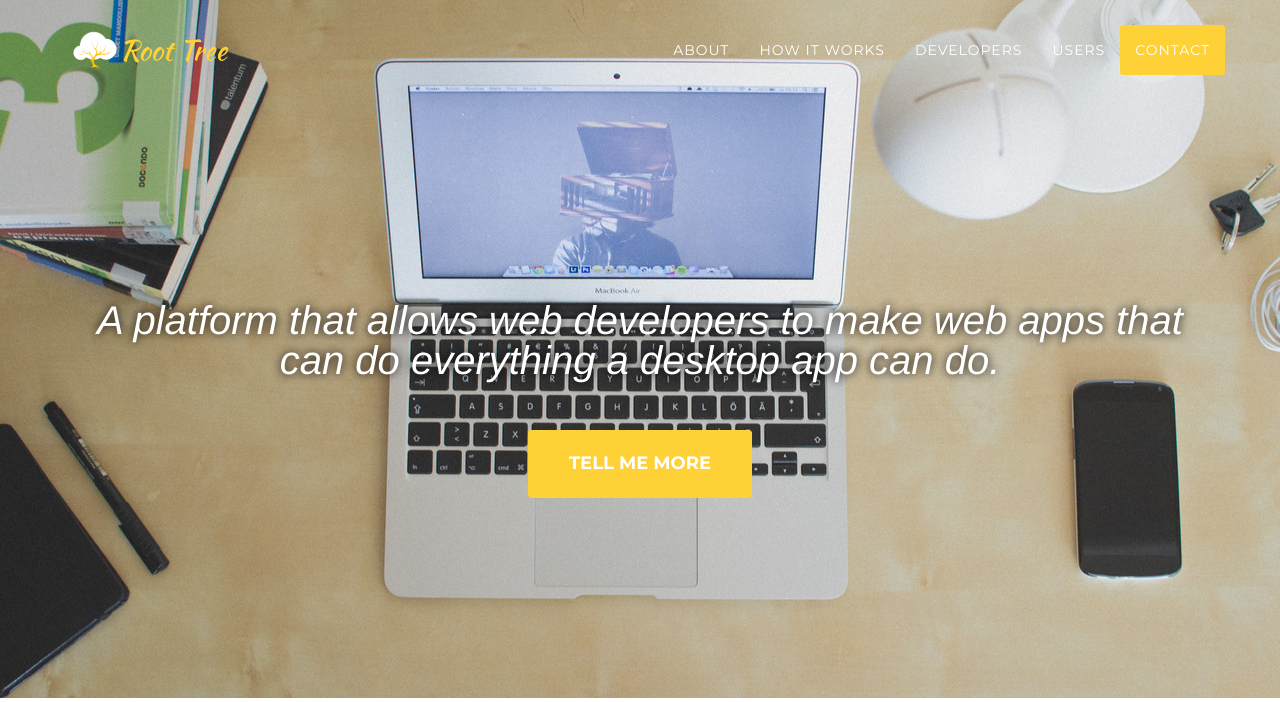
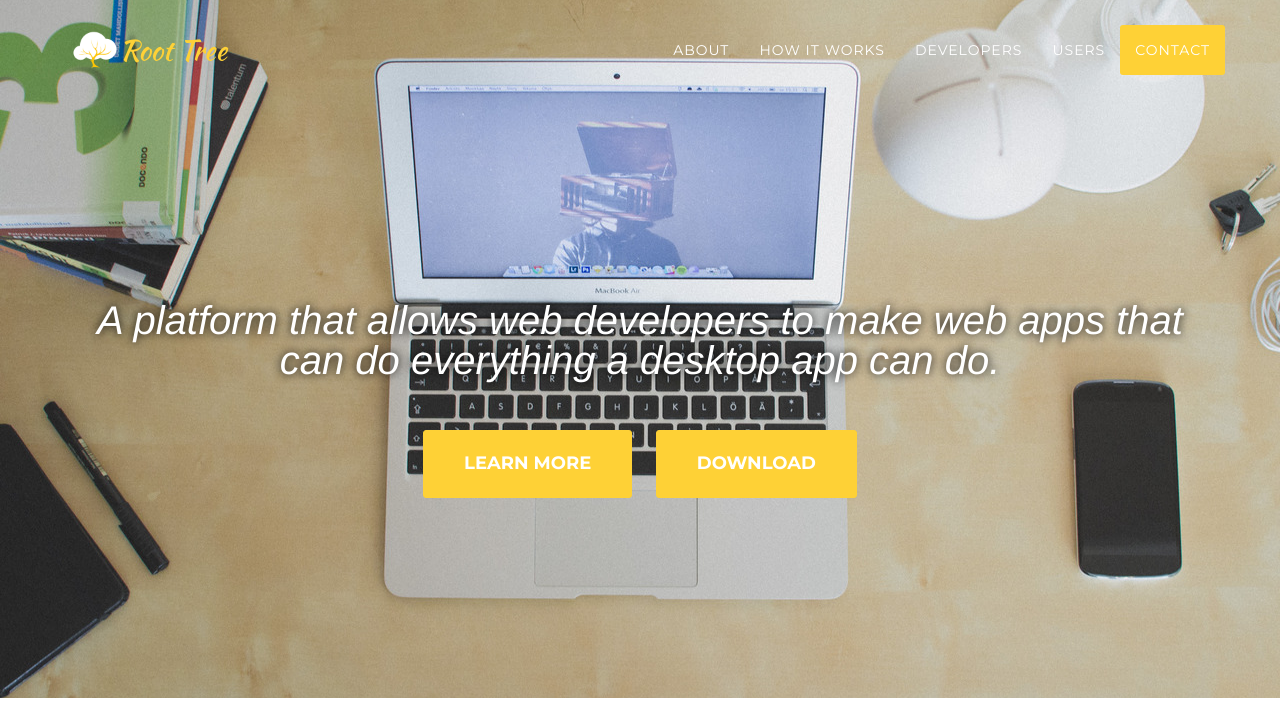
Before and after one commit to theneilc/RootTree, a Django app: template templates/index.html in a window 1280 px wide. Shown: the top 702 px of the page. Run offline with Django 3.2, Linux system fonts and the light colour scheme; the template is opened without the code that fills it, so the values that code supplies are empty; some libraries are stand-ins or nearby versions; some web fonts are replaced.

Commit message:
added download link

```diff
--- a/templates/index.html
+++ b/templates/index.html
@@ -59,7 +59,7 @@
             <div class="intro-text">
                 <div class="intro-lead-in">A platform that allows web developers to make web apps that can do everything a desktop app can do. </div>
                 <div class="intro-heading"></div>
-                <a href="#services" class="page-scroll btn btn-xl">Tell Me More</a>
+                <a href="#features" class="page-scroll btn btn-xl" style="margin-right:20px">Learn More</a> <span></span><a href="https://raw.githubusercontent.com/theneilc/RootTree/master/client/RootTree.py" class="page-scroll btn btn-xl"> Download</a>
             </div>
         </div>
     </header>
```
